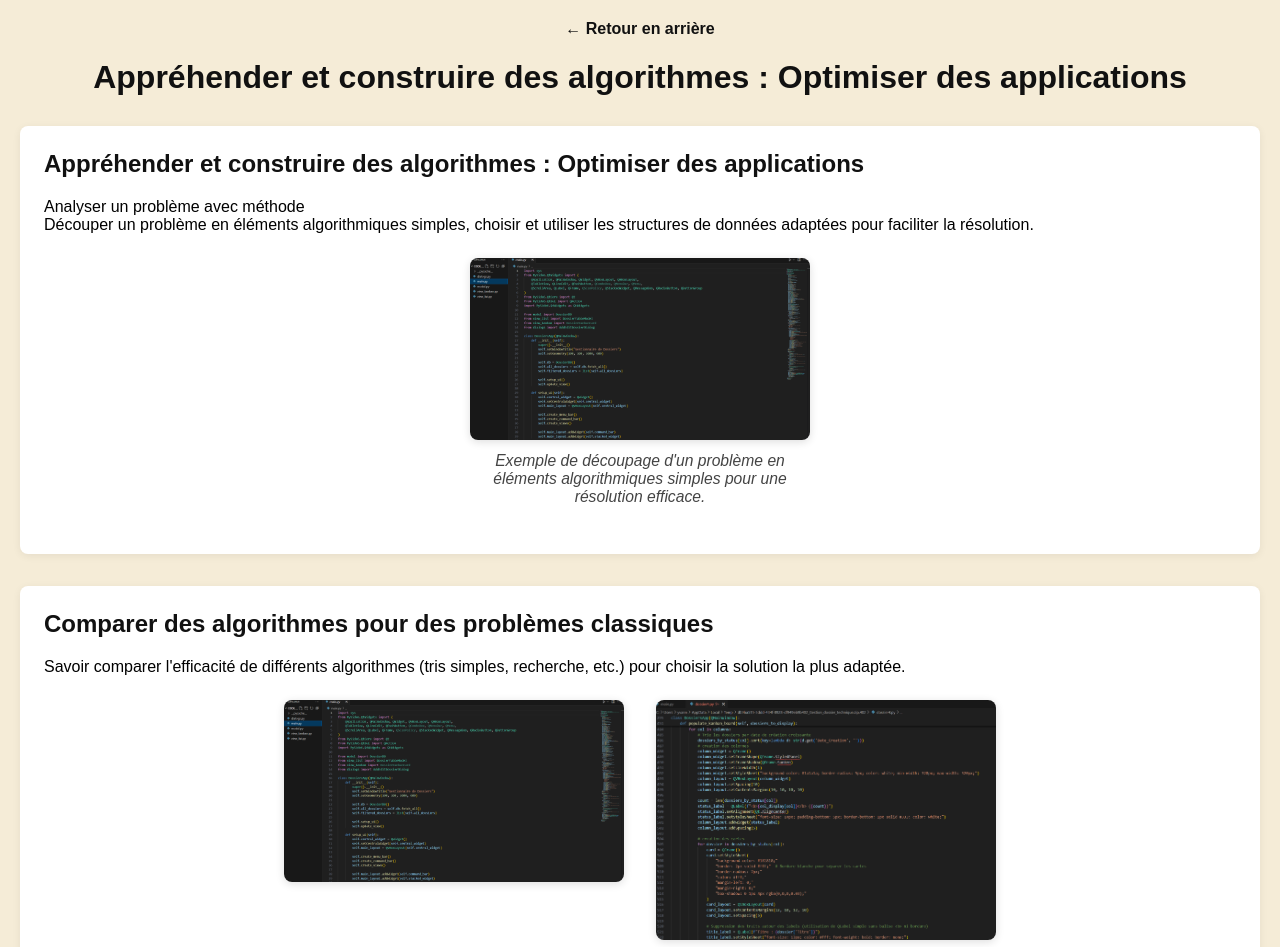
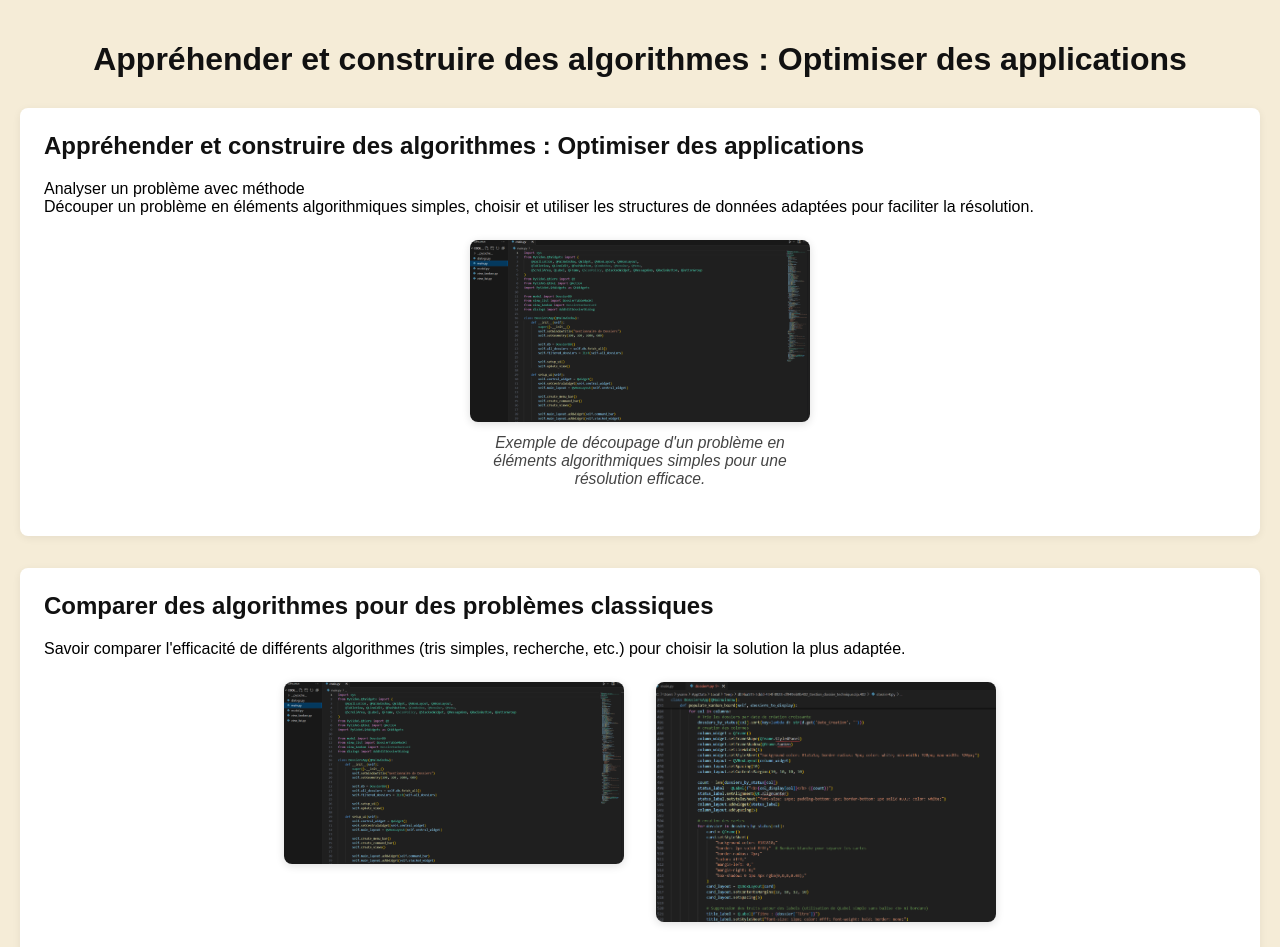
Before and after one commit to Ximoz34/portfolios, a plain HTML site: page competence2.html in a window 1280 px wide. Shown: the top 947 px of the page. Drawn offline with Linux system fonts and the light colour scheme.

Commit message:
Update competence2.html

```diff
--- a/competence2.html
+++ b/competence2.html
@@ -42,7 +42,7 @@
 </head>
 <body>
   <header>
-    <a href="portfolio.html" style="font-size:1em; color:#111;">← Retour en arrière</a>
+
     <h1 style="color:#111;">Appréhender et construire des algorithmes : Optimiser des applications</h1>
   </header>
 
```
